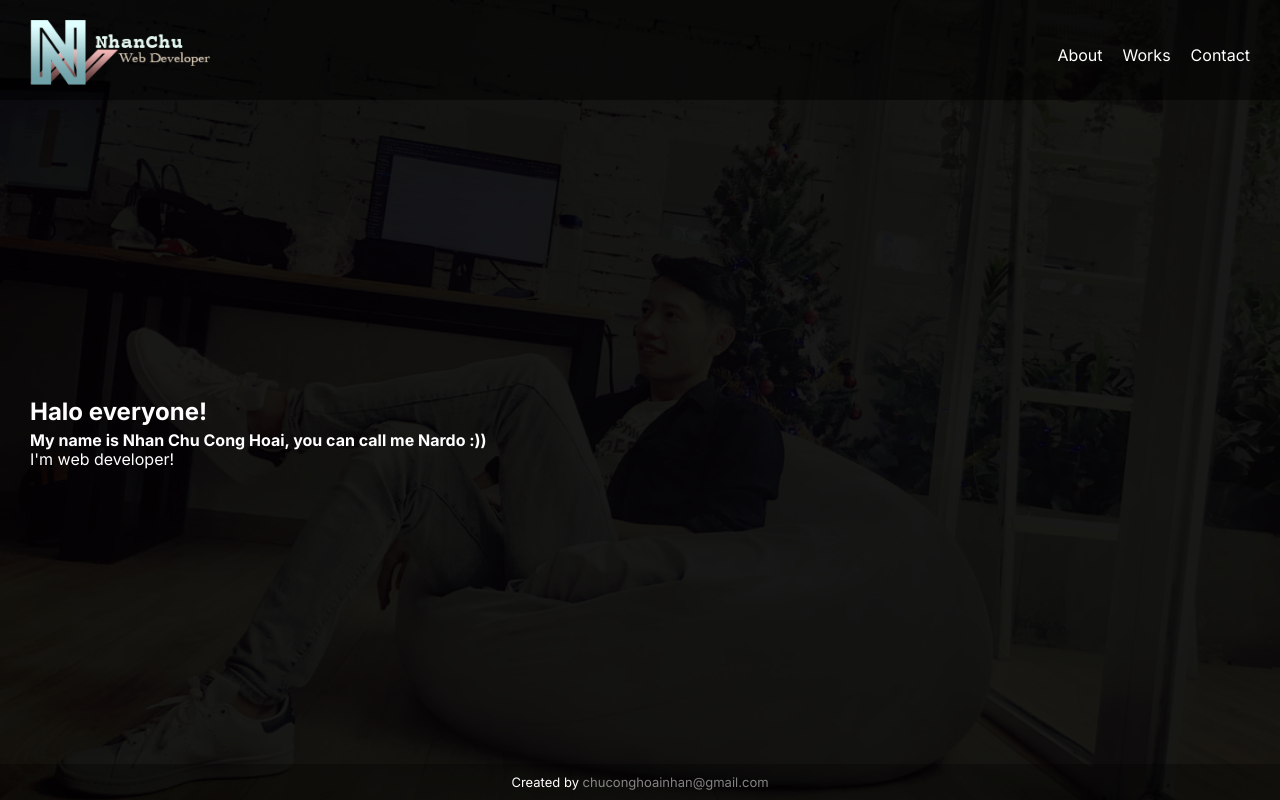
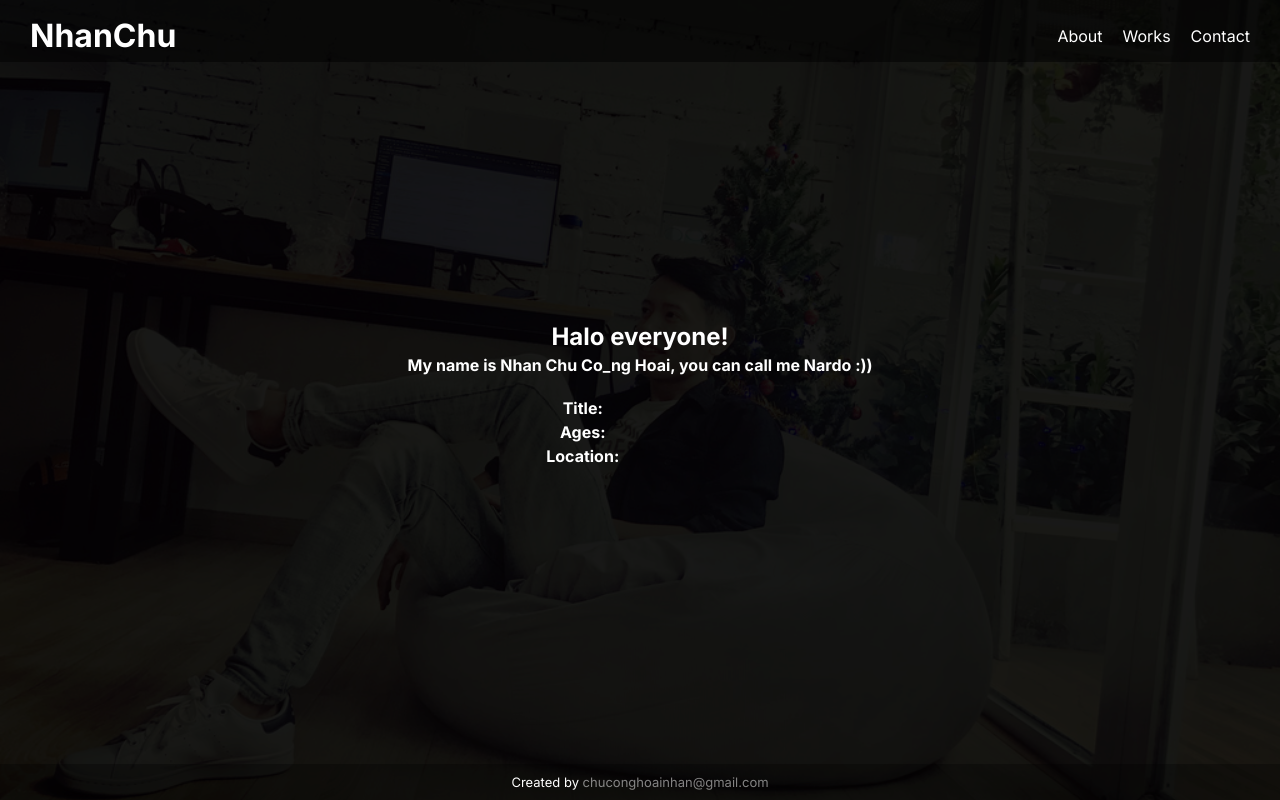
Before and after one commit to nardoCN/nardocn.github.io, a Next.js app: page / in a window 1280 px wide. Built offline with nearby package versions, Linux system fonts and the light colour scheme.

Commit message:
update for Typing Text

```diff
--- a/components/header/index.tsx
+++ b/components/header/index.tsx
@@ -6,7 +6,7 @@ export default function Header() {
             <div className="container">
                 <div className="header">
                     <div className="header-logo">
-                        <h1><Logo /></h1>
+                        <h1>NhanChu</h1>
                     </div>
                     <div className="header-menu">
                         <nav>
--- a/components/sections/halo-section.tsx
+++ b/components/sections/halo-section.tsx
@@ -1,9 +1,60 @@
+import { useState } from "react";
+import useTypingText from "../typing-text";
+
 export default function HaloSection() {
+
+    const [timeToShowTable, setTimeToShowTable] = useState<number>()
+
+    const handleInited = (timeToShow: number) => {
+        setTimeToShowTable(timeToShow)
+    }
+
     return (
-        <section className="container">
-            <h2>Halo everyone!</h2>
-            <h4>My name is Nhan Chu Cong Hoai, you can call me Nardo :))</h4>
-            <p>I'm web developer!</p>
+        <section className="container" style={{
+            justifyContent: 'center',
+            alignItems: 'center',
+            display: 'flex',
+            flexDirection: 'column'
+        }}>
+            { useTypingText([
+                <h2>Halo everyone!</h2>,
+                <h4>My name is Nhan Chu Cong Hoai, you can call me Nardo :))</h4>
+            ], { onInited: handleInited, delayTime: 0 }) }
+            <br />
+            <table style={{maxWidth: 500}}>
+                <tbody>
+                    <tr>
+                        <th style={{width: '40%'}}>
+                            Title:
+                        </th>
+                        <td>
+                            {useTypingText([
+                                <span>Fullstack Developer</span>
+                            ], { delayTime: timeToShowTable })}
+                        </td>
+                    </tr>
+                    <tr>
+                        <th style={{width: '40%'}}>
+                            Ages:
+                        </th>
+                        <td>
+                            {useTypingText([
+                                <span>29</span>
+                            ], { delayTime: timeToShowTable })}
+                        </td>
+                    </tr>
+                    <tr>
+                        <th style={{width: '40%'}}>
+                            Location:
+                        </th>
+                        <td>
+                            {useTypingText([
+                                <span>Ho Chi Minh - Viet Nam</span>
+                            ], { delayTime: timeToShowTable })}
+                        </td>
+                    </tr>
+                </tbody>
+            </table>
         </section>
     )
 }
--- /dev/null
+++ b/components/typing-text/index.tsx
@@ -0,0 +1,87 @@
+import React, { ReactElement, useEffect, useState } from "react";
+
+export function TypingTextes({
+    texts,
+    timeSleep,
+    timeToShow
+}: {
+    texts: string
+    timeSleep: number
+    timeToShow: number
+}) {
+    const [words, setWords] = useState<string[]>(texts.split(''))
+    const [idx, setIdx] = useState<number>(0)
+
+    useEffect(() => {
+        function setShowingWord(intervalToShowing: NodeJS.Timer) {
+            setIdx((prev) => {
+                if(prev === words.length - 1) {
+                    clearInterval(intervalToShowing)
+                }
+                return prev + 1
+            })
+        }
+
+        const setTimeoutShowing = setTimeout(() => {
+            const intervalToShowing = setInterval(() => {
+                setShowingWord(intervalToShowing)
+            }, timeSleep)
+        }, typeof timeToShow !== 'undefined' ? timeToShow : 0)
+
+        return () => {
+            clearTimeout(setTimeoutShowing)
+        }
+    }, [texts])
+
+    return <>
+        {words && words.map((word, key) => <>
+            <span className={`typing-text__word ${key < idx ? 'active': ''}`} key={key}>{word}</span>{key !== 0 && key !== words.length - 1 && key == idx - 1 ? <span>_</span>: ''}
+        </>)}
+    </>
+}
+
+export default function useTypingText(
+    Elements: ReactElement[],
+    settings: {
+        delayTime?: number | undefined
+        onInited?: (totalTime: number) => void
+    }
+) {
+    const timeSleep = 150
+    const {delayTime, onInited} = settings
+    const [timeWaitings, setTimeWaitings] = useState<number[]>([])
+    const [active, setActive] = useState(false)
+
+    useEffect(() => {
+        var timeCalc = 0
+        var index = 0
+        const datas = Elements.map(() => {
+            if(index > 0) {
+                timeCalc += Elements[index-1]?.props.children.length * timeSleep
+                if(onInited && Elements.length === 1) {
+                    onInited(0)
+                }else if(index === Elements.length - 1) {
+                    onInited(timeCalc + Elements[index]?.props.children.length * timeSleep)
+                }
+                index++
+                return timeCalc
+            }
+            index++
+            return 0
+        })
+
+        setTimeWaitings(datas)
+    }, [])
+
+    useEffect(() => {
+        if(delayTime !== undefined) {
+            setTimeout(() => setActive(true), delayTime)
+        }
+    }, [delayTime])
+
+    return active && timeWaitings && timeWaitings.length && Elements.map((item, index) => {
+        let {type, props: {children}} = item
+        const el = <TypingTextes texts={children} timeSleep={timeSleep} timeToShow={timeWaitings[index]} />
+        return React.createElement(type,{key: index}, el)
+    })
+}
```
